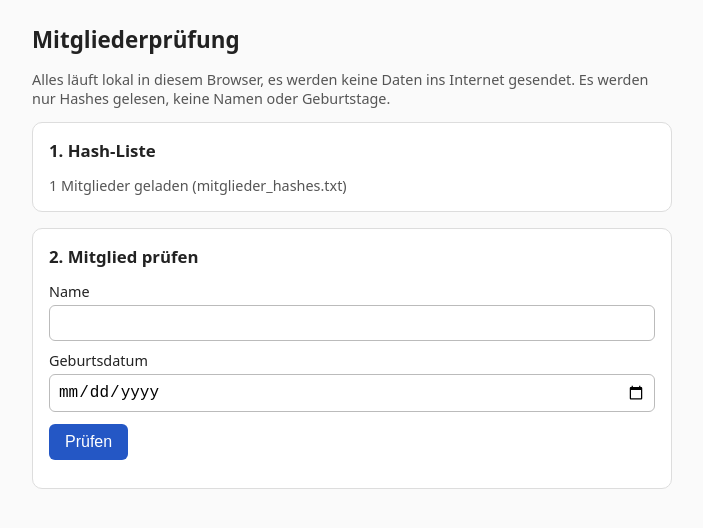
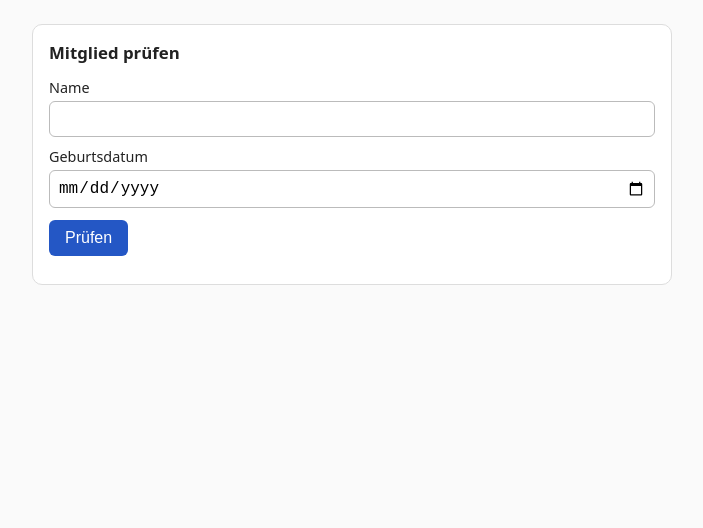
Before and after one commit to FL0RI5/greifsbloc-mitglied-check, a plain HTML site: page index.html in a window 1280 px wide. Shown: the whole page, without its empty margins (288-991 px from the left). Drawn offline with Linux system fonts and the light colour scheme.

Commit message:
added person and removed unecessary stuff

```diff
--- a/index.html
+++ b/index.html
@@ -18,19 +18,9 @@
 </style>
 </head>
 <body>
-<h1>Mitgliederprüfung</h1>
-<p class="info">Alles läuft lokal in diesem Browser, es werden keine Daten ins Internet gesendet.
-Es werden nur Hashes gelesen, keine Namen oder Geburtstage.</p>
 
 <section>
-  <h2>1. Hash-Liste</h2>
-  <div class="msg info" id="count">Lade Hash-Liste …</div>
-  <input type="file" id="file" accept=".txt" style="display:none">
-  <button class="secondary" id="fallback" style="display:none" onclick="document.getElementById('file').click()">Liste manuell laden</button>
-</section>
-
-<section>
-  <h2>2. Mitglied prüfen</h2>
+  <h2>Mitglied prüfen</h2>
   <label for="cn">Name</label><input type="text" id="cn" autocomplete="off">
   <label for="cb">Geburtsdatum</label><input type="date" id="cb">
   <button onclick="check()">Prüfen</button>
```
Also changed, not shown: mitglieder_hashes.txt.
